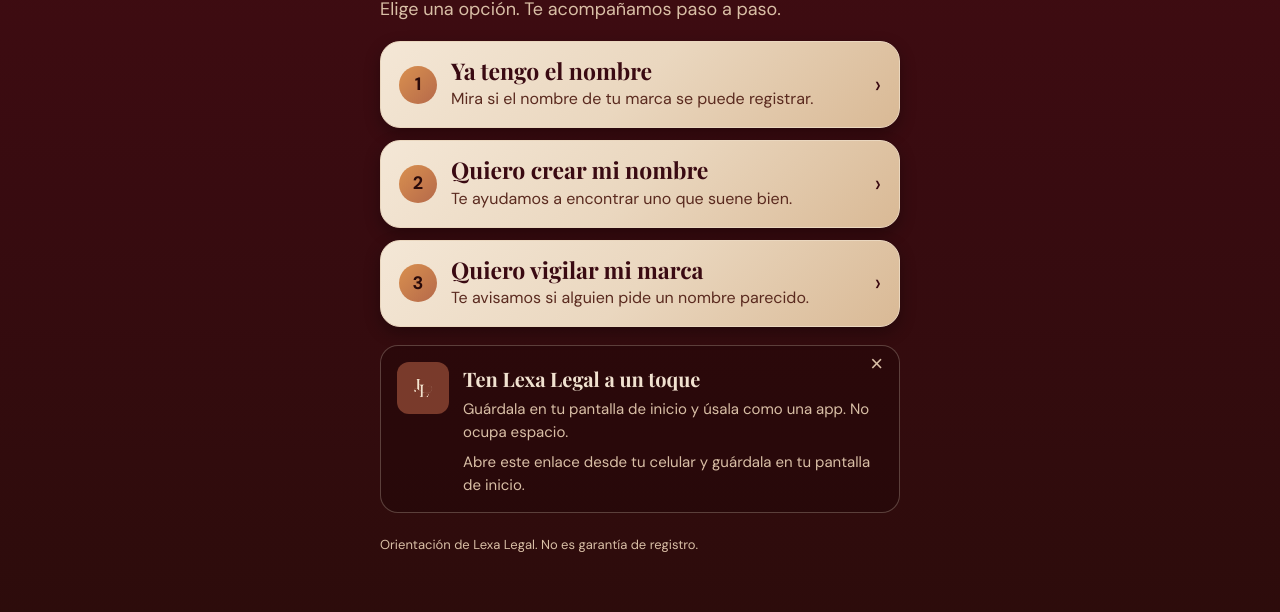
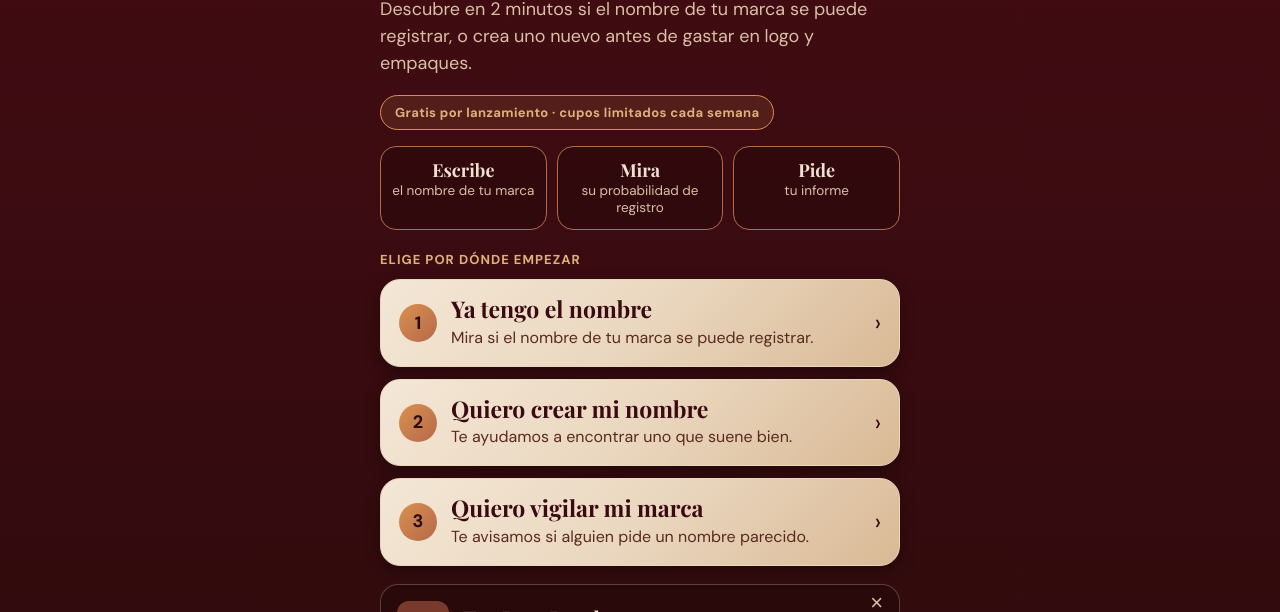
Before and after one commit to Conlexalegal/Lexa-app, a plain HTML site: page index.html in a window 1280 px wide. Shown: the part 447-1059 px from the top of the page. Drawn offline with nearby package versions, Linux system fonts and the light colour scheme; a web font is replaced by a local one.

Commit message:
Portada que explica para qué es la app, cupos gratis por lanzamiento y aviso de cupo guardado
Co-Authored-By: Claude Sonnet 5.5 <noreply@anthropic.com>
Claude-Session: https://claude.ai/code/session_01GdaLGhiod5ECKtzyYqrref

```diff
--- a/index.html
+++ b/index.html
@@ -221,6 +221,14 @@ button.lk,a.lk{color:var(--gold);text-decoration:underline;cursor:pointer;font-w
 .prop.fav{border-color:#9A4A2A;box-shadow:0 0 0 2px rgba(154,74,42,.35)}
 .favbar{background:#EAD7BF;color:#3A0A12}.favbar b{color:#6C3221}.favbar .chip{border-color:#9A4A2A;color:#3A0A12}.favbar .chip button{color:#6C3221}
 .howwe b,.howwe li span{color:#6C3221}.howwe li{color:#3A0A12}
+
+.gratis-tag{display:inline-block;margin:0 0 16px;padding:7px 14px;border-radius:999px;border:1.5px solid var(--acc);background:rgba(217,144,79,.14);color:var(--gold);font-size:13px;font-weight:700;letter-spacing:.03em}
+.steps3{display:grid;grid-template-columns:repeat(3,1fr);gap:10px;margin:0 0 20px}
+.steps3>div{background:var(--card);border:1.5px solid var(--bord);border-radius:16px;padding:12px 10px;text-align:center;display:flex;flex-direction:column;align-items:center;gap:2px}
+.steps3 i{font-style:normal;width:28px;height:28px;border-radius:50%;background:linear-gradient(135deg,#D9904F,#B5694A);color:#2A0A0A;font-weight:700;font-size:15px;display:flex;align-items:center;justify-content:center;margin-bottom:4px}
+.steps3 b{margin-top:2px;font-family:'Playfair Display',Georgia,serif;font-size:18px;color:var(--crema);line-height:1.1}
+.steps3 span{font-size:13.5px;line-height:1.25;color:var(--gris)}
+.elige{margin:0 0 10px;font-size:13px;letter-spacing:.08em;text-transform:uppercase;font-weight:700;color:var(--gold)}
 </style>
 </head>
 <body>
@@ -231,8 +239,15 @@ button.lk,a.lk{color:var(--gold);text-decoration:underline;cursor:pointer;font-w
 <!-- INICIO -->
 <section class="screen" id="home">
   <div class="fotowrap" id="fotowrap"><img src="foto-alejandra.jpg" alt="Alejandra Restrepo, abogada de marcas" onerror="document.getElementById('fotowrap').style.display='none'"><div class="fade"></div><div class="cap">Alejandra Restrepo · Abogada de marcas</div></div>
-  <h1>¿Qué necesitas <em>hoy</em>?</h1>
-  <p class="lead">Elige una opción. Te acompañamos paso a paso.</p>
+  <h1>¿Tu marca ya tiene <em>dueño</em>?</h1>
+  <p class="lead">Descubre en 2 minutos si el nombre de tu marca se puede registrar, o crea uno nuevo antes de gastar en logo y empaques.</p>
+  <div class="gratis-tag">Gratis por lanzamiento · cupos limitados cada semana</div>
+  <div class="steps3">
+    <div><b>Escribe</b><span>el nombre de tu marca</span></div>
+    <div><b>Mira</b><span>su probabilidad de registro</span></div>
+    <div><b>Pide</b><span>tu informe</span></div>
+  </div>
+  <p class="elige">Elige por dónde empezar</p>
   <button class="hc" data-go="scrA" type="button"><span class="n">1</span><span><b>Ya tengo el nombre</b><span class="d">Mira si el nombre de tu marca se puede registrar.</span></span><span class="arr">›</span></button>
   <button class="hc" data-go="scrB" type="button"><span class="n">2</span><span><b>Quiero crear mi nombre</b><span class="d">Te ayudamos a encontrar uno que suene bien.</span></span><span class="arr">›</span></button>
   <button class="hc" data-go="scrC" type="button"><span class="n">3</span><span><b>Quiero vigilar mi marca</b><span class="d">Te avisamos si alguien pide un nombre parecido.</span></span><span class="arr">›</span></button>
@@ -408,7 +423,7 @@ button.lk,a.lk{color:var(--gold);text-decoration:underline;cursor:pointer;font-w
 <div class="cta" id="informe" style="display:none">
   <div class="eyebrow">Tu informe</div>
   <h2 style="margin-top:10px">Falta saber si alguien ya <em>tiene</em> ese nombre.</h2>
-  <p style="margin:12px 0 0">Escoges tu informe y tu nombre finalista, hago la búsqueda y te lo entrego en PDF.</p>
+  <p style="margin:12px 0 0">Escoges tu informe y tu nombre finalista, hago la búsqueda y te lo entrego en PDF. Y si tu nombre tiene buena probabilidad, te ayudo a registrarlo.</p>
   <div class="offer" id="offer"></div>
   <div class="pick" id="pick"></div>
   <ol class="pasos">
@@ -1616,8 +1631,8 @@ button.lk,a.lk{color:var(--gold);text-decoration:underline;cursor:pointer;font-w
   const ENTREGA = "en las primeras 24 horas";   // tiempo de entrega del Nombre Libre
   const peso = n => "$" + n.toLocaleString("es-CO").replace(/,/g,".");
   const PLANES = {
-    gratis:{nombre:"Informe Preliminar (prueba gratis)", t:"Prueba gratis", sub:"2 cupos por semana", d:"Tu probabilidad de registro, la clase en la que va tu producto o servicio y las marcas similares ya registradas.", ent:"en las primeras 24 horas", btn:"Pedir mi cupo gratis por WhatsApp", msg:"Quiero uno de los cupos de prueba gratis."},
-    express:{nombre:"Informe Express", t:"Informe Express", sub:"$49.900", d:"Busco tu nombre entre las marcas ya registradas, incluso las que se escriben o suenan parecido. Te digo qué probabilidad de registro tiene y qué hacer. Pídelo antes de las 2 p. m. para recibirlo hoy.", ent:"en 2 a 4 horas hábiles", btn:"Pedir mi Informe Express", msg:"Entiendo que el Informe Express vale $49.900."},
+    gratis:{nombre:"Informe Express (gratis por lanzamiento)", t:"Gratis por lanzamiento", sub:"Cupos limitados cada semana", d:"Es el Informe Express, con valor de $49.900. Busco tu nombre entre las marcas ya registradas, incluso las que se escriben o suenan parecido, y te digo qué probabilidad de registro tiene. Si esta semana ya se llenaron los cupos, te guardamos el tuyo para la próxima.", ent:"en las primeras 24 horas", btn:"Pedir mi cupo gratis por WhatsApp", msg:"Quiero uno de los cupos gratis de lanzamiento."},
+    express:{nombre:"Informe Express", t:"Informe Express", sub:"$49.900", d:"Busco tu nombre entre las marcas ya registradas, incluso las que se escriben o suenan parecido. Te digo qué probabilidad de registro tiene y qué hacer. Sin esperar cupo. Pídelo antes de las 2 p. m. para recibirlo hoy.", ent:"en 2 a 4 horas hábiles", btn:"Pedir mi Informe Express", msg:"Entiendo que el Informe Express vale $49.900."},
     completo:{nombre:"Informe Completo", t:"Informe Completo", sub:"$89.900", d:"El informe para decidir con tranquilidad antes de invertir en tu marca. Todo lo del Express, más la búsqueda oficial de marcas registradas parecidas a tu nombre y a tu logo. Reviso la clase de tu producto y otras clases relacionadas, donde también podría aparecer una marca parecida. Si sale con riesgo, te propongo alternativas.", ent:"en 24 a 48 horas", btn:"Pedir mi Informe Completo", msg:"Entiendo que el Informe Completo vale $89.900."}
   };
   state.plan = state.plan || "gratis";
```
